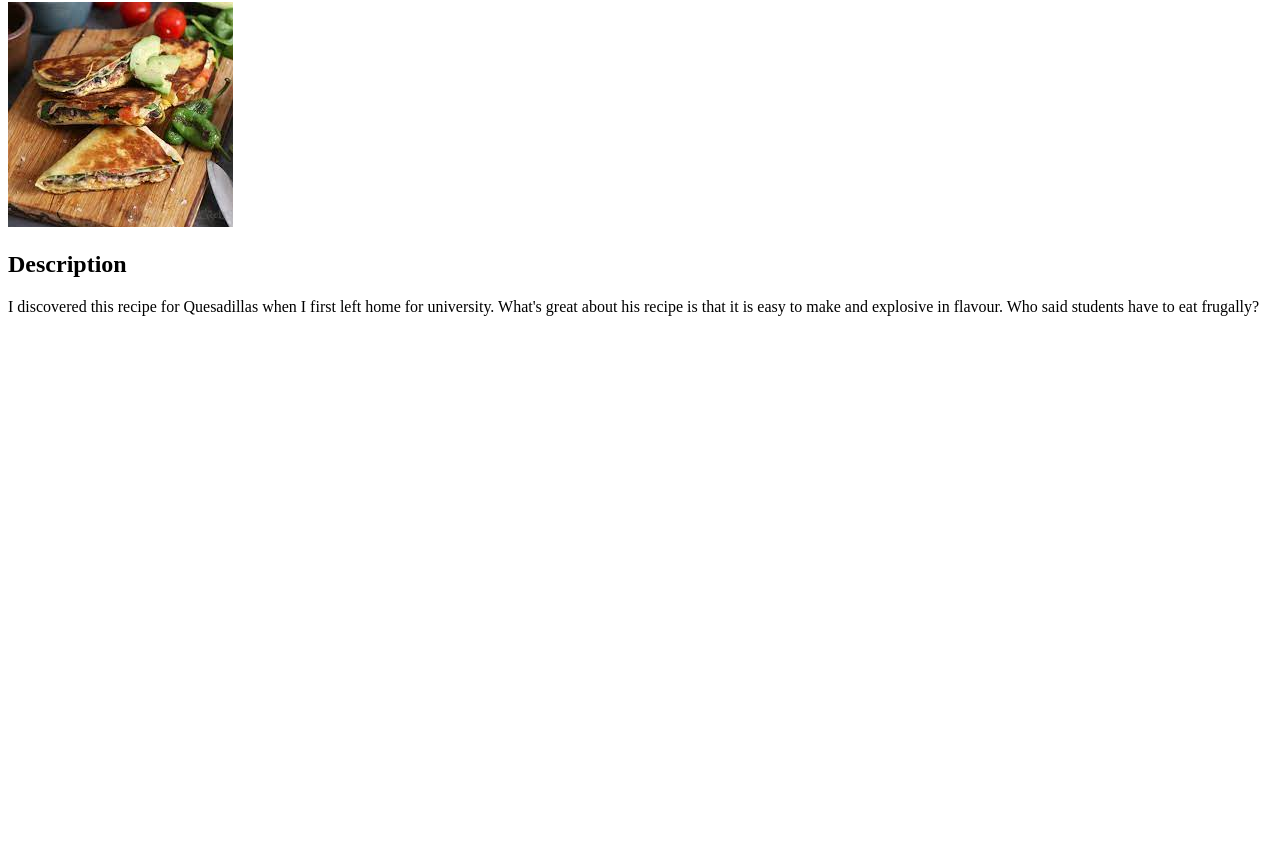
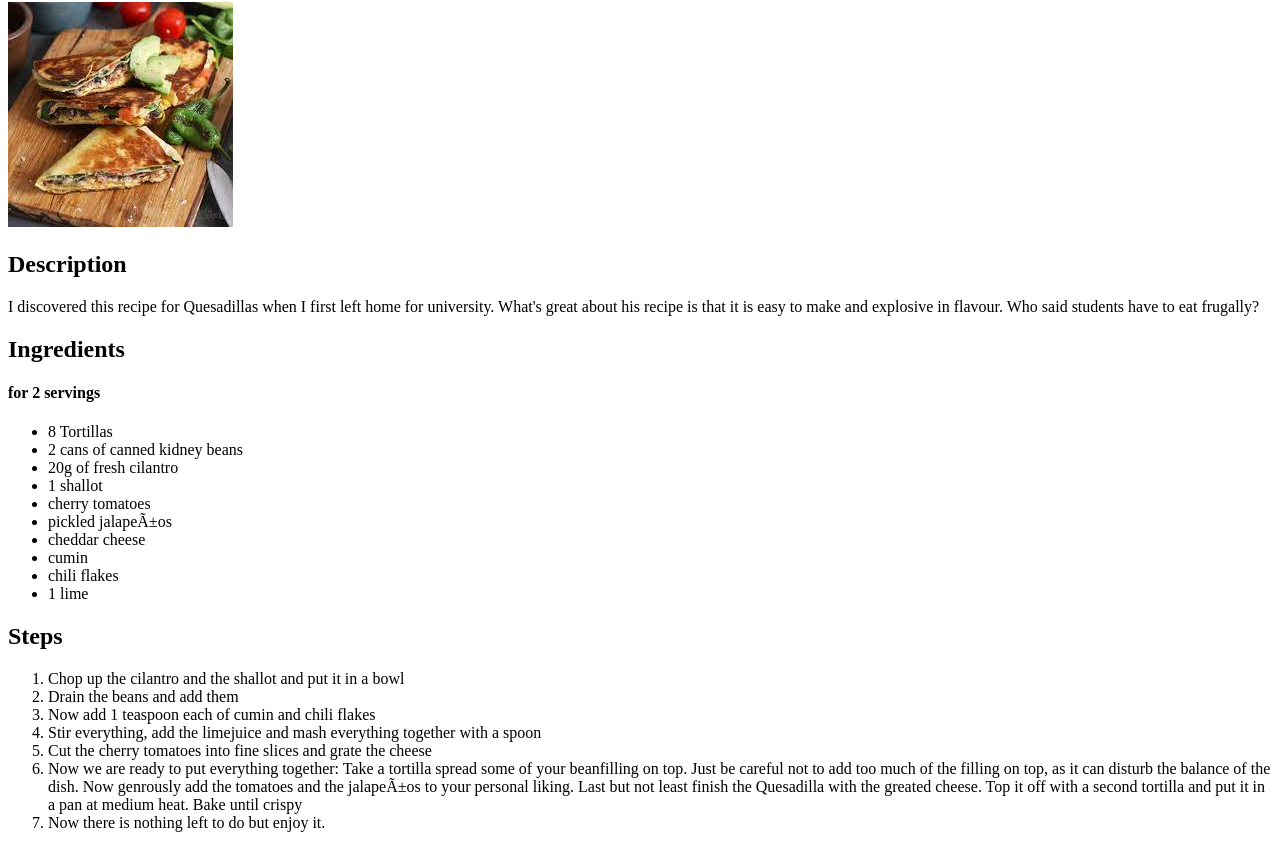
Before and after one commit to Cflex96/odin-recipes, a plain HTML site: page recipes/quesadilla.html in a window 1280 px wide. Shown: the part 78-926 px from the top of the page. Before the commit the page ends 800 px from the top, so only its background shows below. Drawn offline with Linux system fonts and the light colour scheme.

```diff
--- a/recipes/quesadilla.html
+++ b/recipes/quesadilla.html
@@ -10,8 +10,36 @@
     <h1>Quesadillas</h1>
     <img src="../images/quesadillas.jpeg" alt="a slice of a Quesadilla">
     <h2>Description</h2>
+
     <p>I discovered this recipe for Quesadillas when I first left home for university. What's great about his recipe is
         that it is easy to make and explosive in flavour. Who said students have to eat frugally? </p>
+
+    <h2>Ingredients</h2>
+    <h4>for 2 servings</h4>
+    <ul>
+        <li>8 Tortillas</li>
+        <li>2 cans of canned kidney beans</li>
+        <li>20g of fresh cilantro</li>
+        <li>1 shallot</li>
+        <li>cherry tomatoes</li>
+        <li>pickled jalapeños</li>
+        <li>cheddar cheese</li>
+        <li>cumin</li>
+        <li>chili flakes</li>
+        <li>1 lime</li>
+    </ul>
+
+    <h2>Steps</h2>
+    <ol>
+        <li>Chop up the cilantro and the shallot and put it in a bowl</li>
+        <li>Drain the beans and add them</li>
+        <li>Now add 1 teaspoon each of cumin and chili flakes</li>
+        <li>Stir everything, add the limejuice and mash everything together with a spoon</li>
+        <li>Cut the cherry tomatoes into fine slices and grate the cheese</li>
+        <li>Now we are ready to put everything together: Take a tortilla spread some of your beanfilling on top. Just be
+            careful not to add too much of the filling on top, as it can disturb the balance of the dish. Now genrously add the tomatoes and the jalapeños to your personal liking. Last but not least finish the Quesadilla with the greated cheese. Top it off with a second tortilla and put it in a pan at medium heat. Bake until crispy</li>
+        <li>Now there is nothing left to do but enjoy it.</li>
+    </ol>
 </body>
 
 </html>
```
Also changed, not shown: index.html (+4 -2 lines), recipes/spaghetti.html (added, +37 -0 lines), images/spaghetti.jpg (added), 1 other file.
